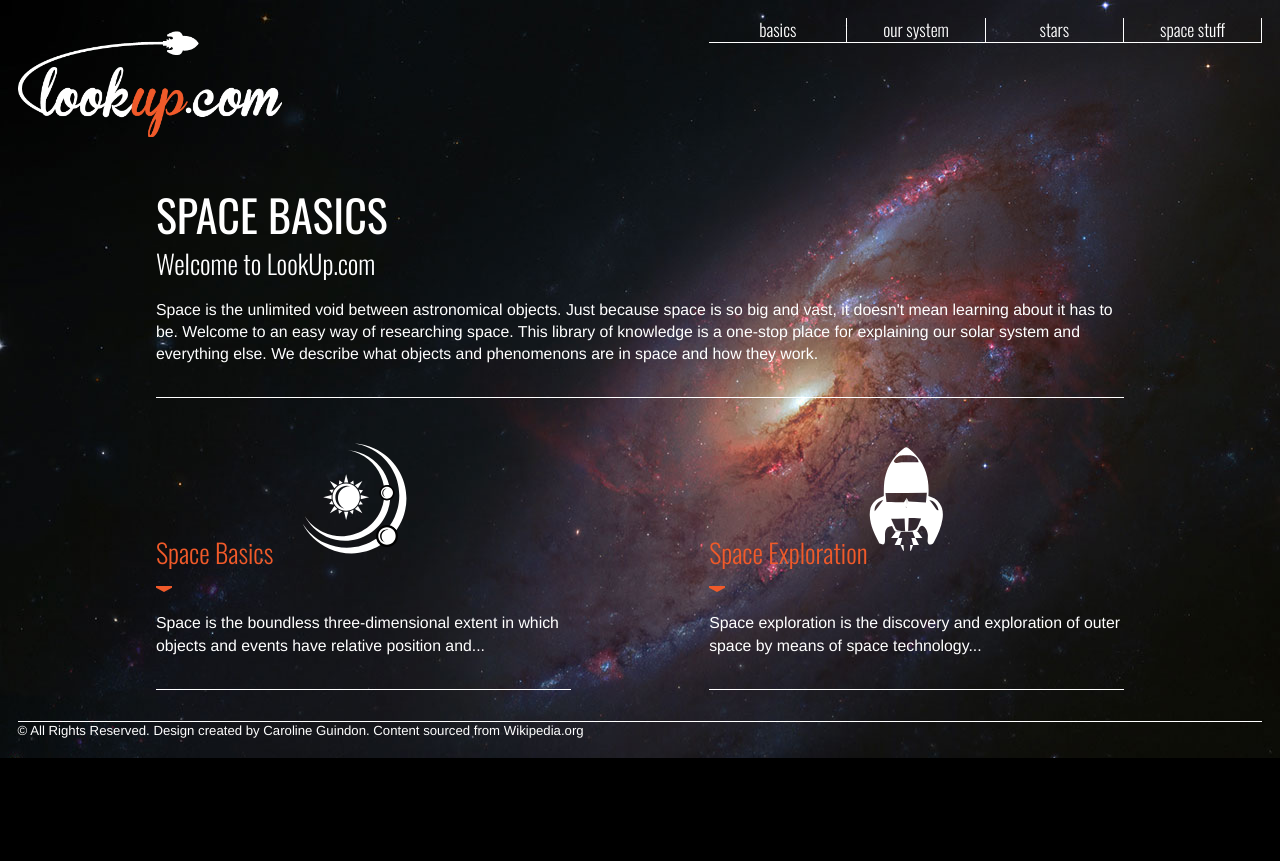
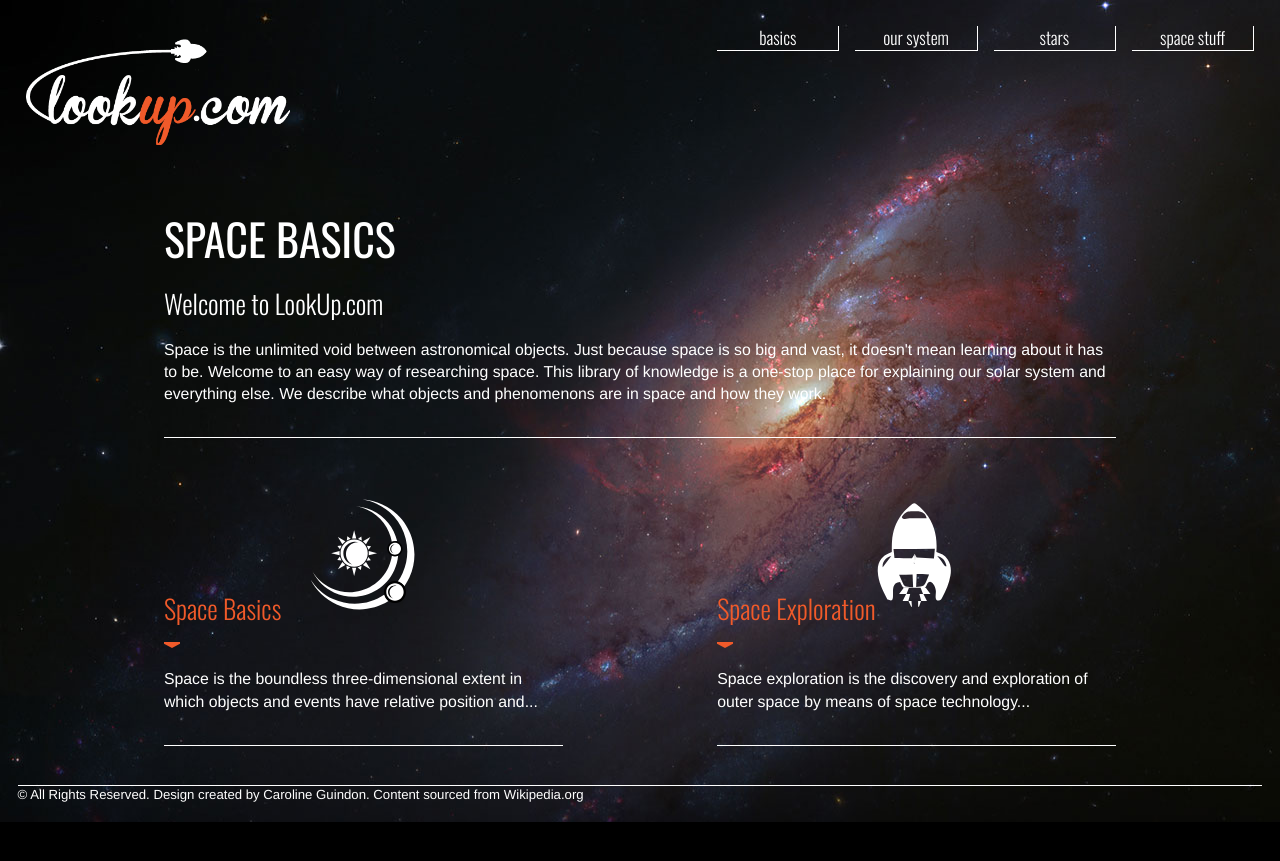
Before and after one commit to CGuindon/large-data-website, a Jekyll site: the page built from index.html, in a window 1280 px wide. Shown: the top 861 px of the page. Built offline with Jekyll 4.4.1, drawn with Linux system fonts in a browser that asks for light colours.

Commit message:
Added unit-spacer to new grid

```diff
--- a/_includes/css/grid.css
+++ b/_includes/css/grid.css
@@ -19,6 +19,10 @@
   text-rendering: auto;
   vertical-align: top;
   word-spacing: normal;
+}
+
+.unit-spacer {
+  padding: 8px;
 }
 /**
  * `units(prefix, cols = 4, add-offsets = false)`
```
